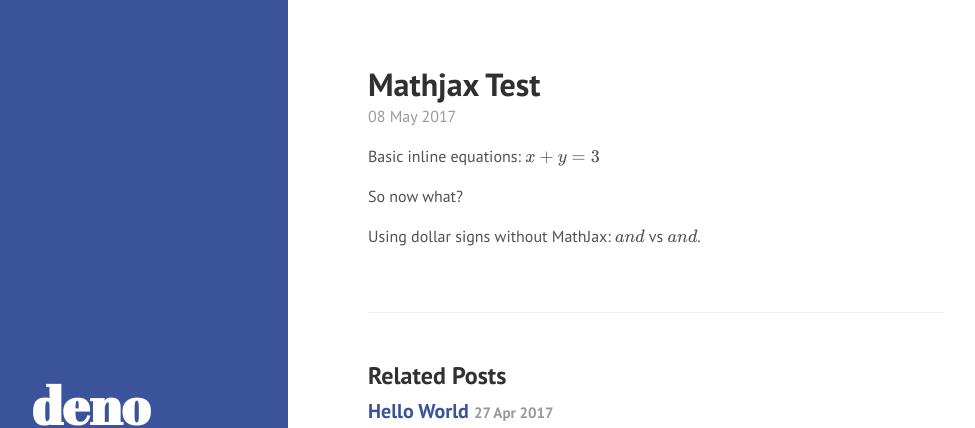
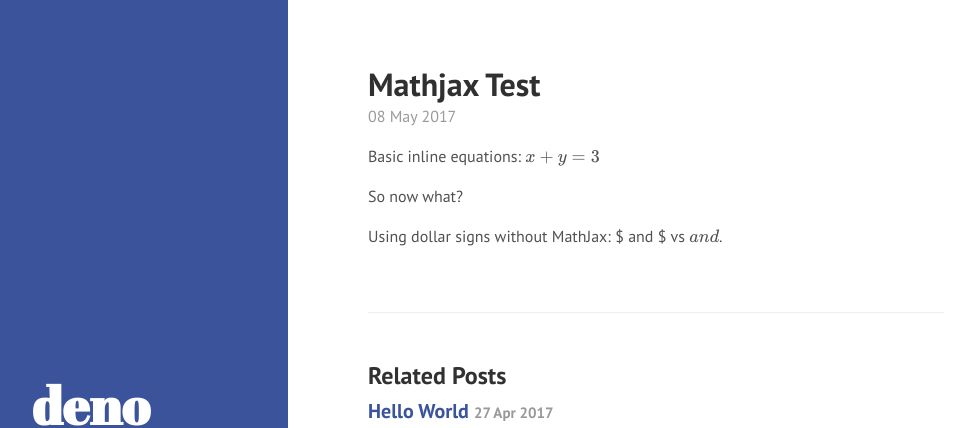
Before and after one commit to denosawr/blog, a Jekyll site: the page built from _posts/2017-5-8-mathjax-test.md, in a window 1280 px wide. Shown: the top 428 px of the page, without its empty margins (0-975 px from the left). Built offline with Jekyll 4.4.1, drawn with Linux system fonts in a browser that asks for light colours; our own code applies the rules of GitHub Pages for plain Markdown files; Markdown is read by kramdown in place of the engine named in the settings; formulas are drawn with MathJax 3.

```diff
--- a/_posts/2017-5-8-mathjax-test.md
+++ b/_posts/2017-5-8-mathjax-test.md
@@ -2,4 +2,4 @@ Basic inline equations: $x+y=3$
 
 So now what?
 
-Using dollar signs without MathJax: \$ and \$ vs $ and $.
+Using dollar signs without MathJax: \\$ and \\$ vs $ and $.
```
